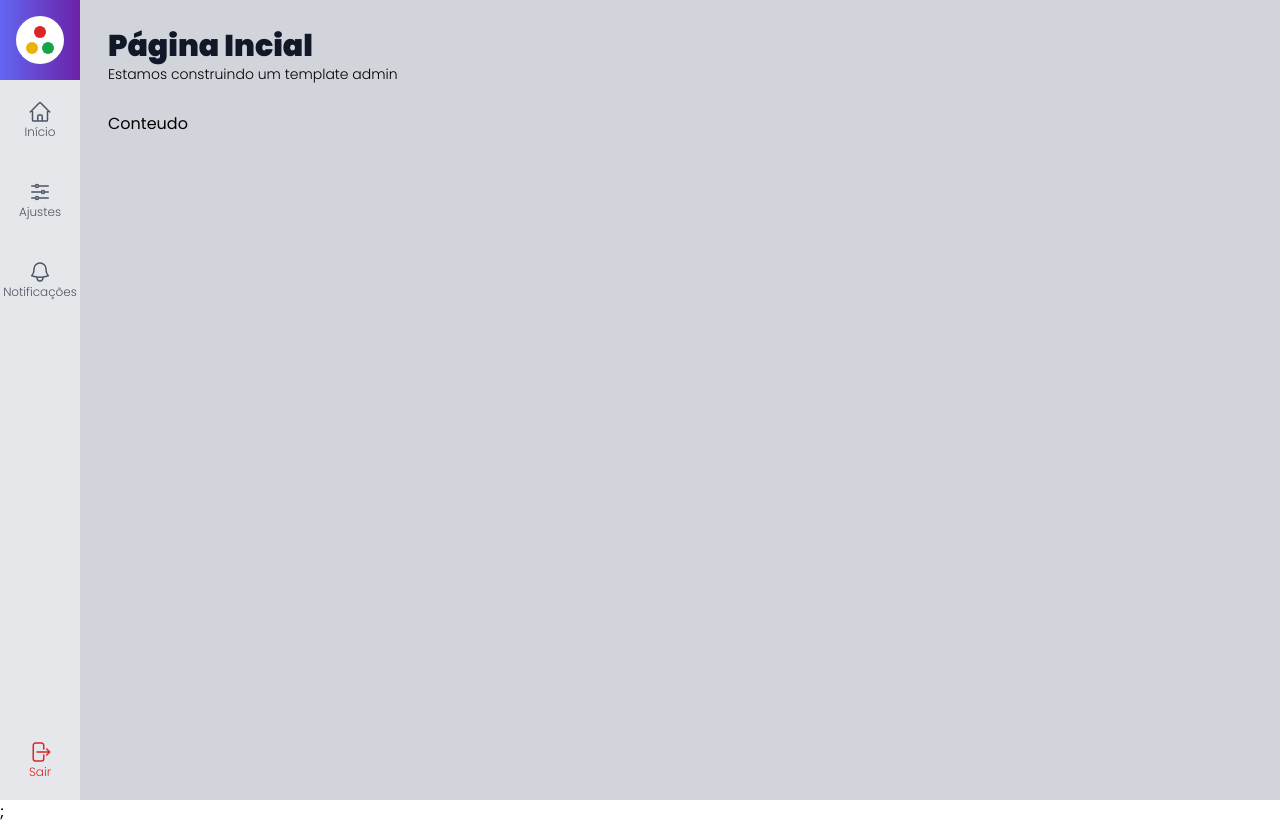
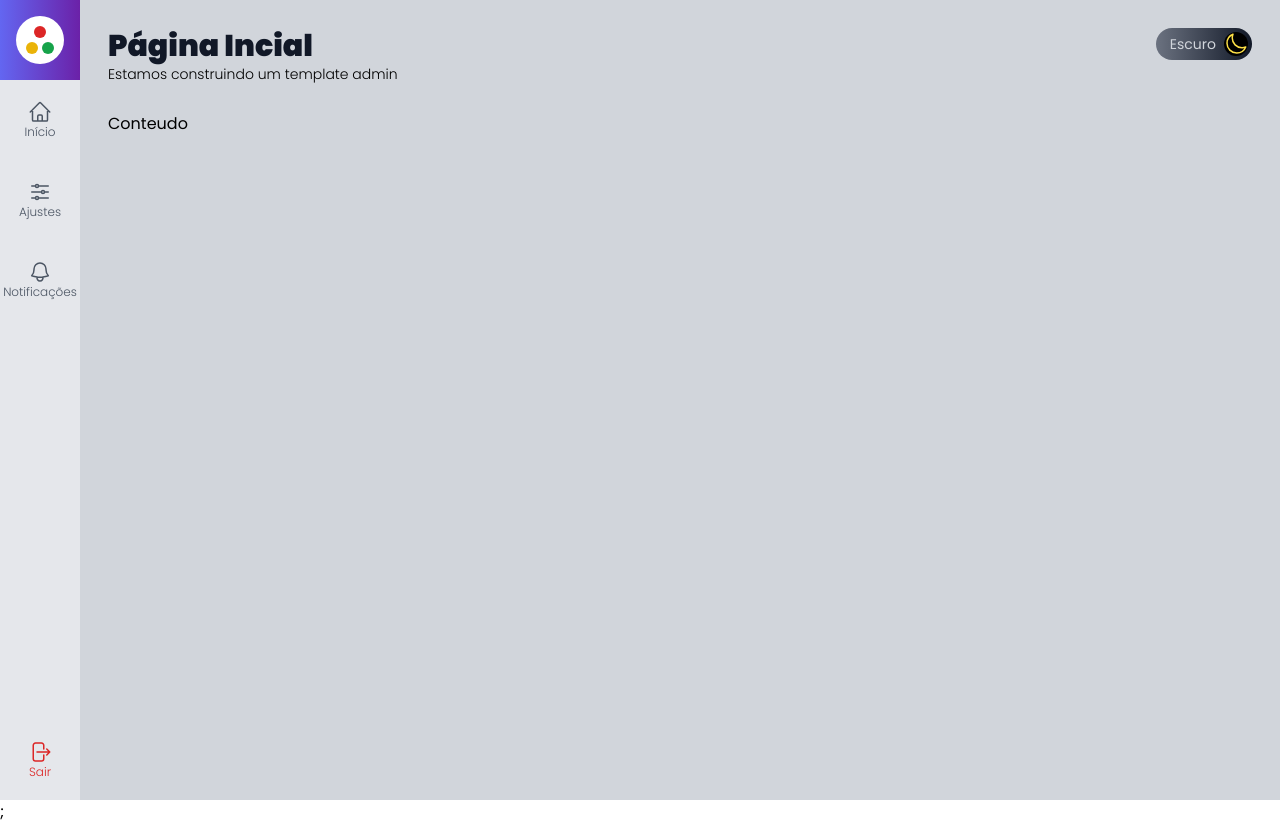
Before and after one commit to fjuncal/admin-template, a Next.js app: page / in a window 1280 px wide. Built offline with nearby package versions, Linux system fonts and the light colour scheme.

Commit message:
Finalizando o componente BotaoAlternarTema, deixando ele compativel para tamanho de tela

```diff
--- a/src/components/icons/index.tsx
+++ b/src/components/icons/index.tsx
@@ -68,14 +68,14 @@
   </svg>
 );
 
-export const IconeSol = (
+export const IconeSol = (tamanho = "6") => (
   <svg
     xmlns="http://www.w3.org/2000/svg"
     fill="none"
     viewBox="0 0 24 24"
     strokeWidth={1.5}
     stroke="currentColor"
-    className="size-6"
+    className={`size-${tamanho}`}
   >
     <path
       strokeLinecap="round"
@@ -84,14 +84,14 @@
     />
   </svg>
 );
-export const IconeLua = (
+export const IconeLua = (tamanho = "6") => (
   <svg
     xmlns="http://www.w3.org/2000/svg"
     fill="none"
     viewBox="0 0 24 24"
     strokeWidth={1.5}
     stroke="currentColor"
-    className="size-6"
+    className={`size-${tamanho}`}
   >
     <path
       strokeLinecap="round"
--- a/src/components/template/BotaoAlternarTema.tsx
+++ b/src/components/template/BotaoAlternarTema.tsx
@@ -10,15 +10,63 @@
     <div
       onClick={props.alternarTema}
       className={`
-
+        hidden sm:flex items-center cursor-pointer
+        bg-gradient-to-r from-yellow-300 to-yellow-600
+        w-14 lg:w-24 h-8 p-1 rounded-full
     `}
     >
-      <div className={``}>{IconeSol}</div>
-      <div>
-        <span className={``}>Claro</span>
+      <div
+        className={`
+        flex items-center justify-center
+        bg-white text-yellow-600 w-6 h-6 rounded-full
+        `}
+      >
+        {IconeSol("4")}
+      </div>
+      <div
+        className={`
+            hidden lg:flex items-center ml-4 text-white
+            `}
+      >
+        <span
+          className={`
+            text-sm
+         `}
+        >
+          Claro
+        </span>
       </div>
     </div>
   ) : (
-    <div></div>
+    <div
+      onClick={props.alternarTema}
+      className={`
+      hidden sm:flex items-center justify-end cursor-pointer
+      bg-gradient-to-r from-gray-500 to-gray-900
+      w-14 lg:w-24 h-8 p-1 rounded-full
+  `}
+    >
+      <div
+        className={`
+          hidden lg:flex items-center mr-2 text-gray-300
+          `}
+      >
+        <span
+          className={`
+             text-sm
+          `}
+        >
+          Escuro
+        </span>
+      </div>
+      <div
+        className={`
+      flex items-center justify-center
+      bg-black text-yellow-300 w-6 h-6 rounded-full
+      `}
+      >
+        {IconeLua("4")}
+      </div>
+    </div>
   );
 }
```
